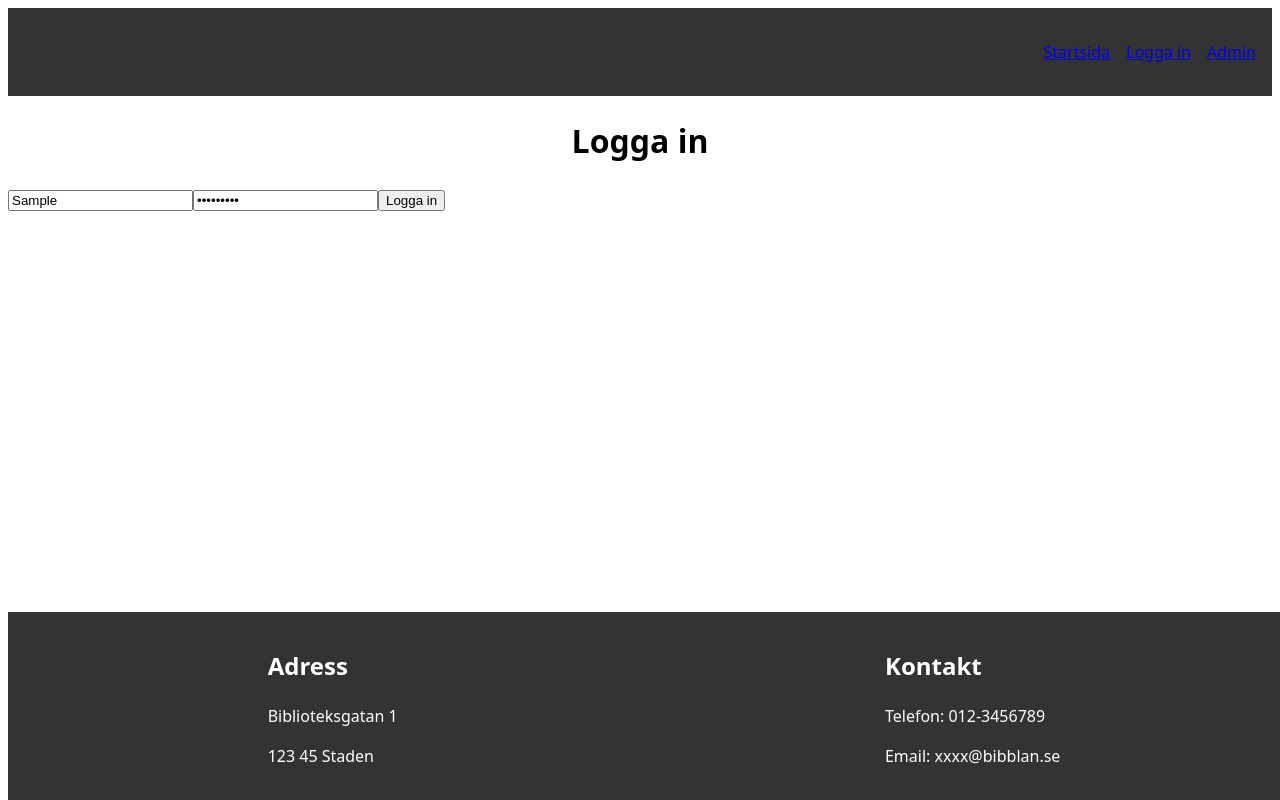
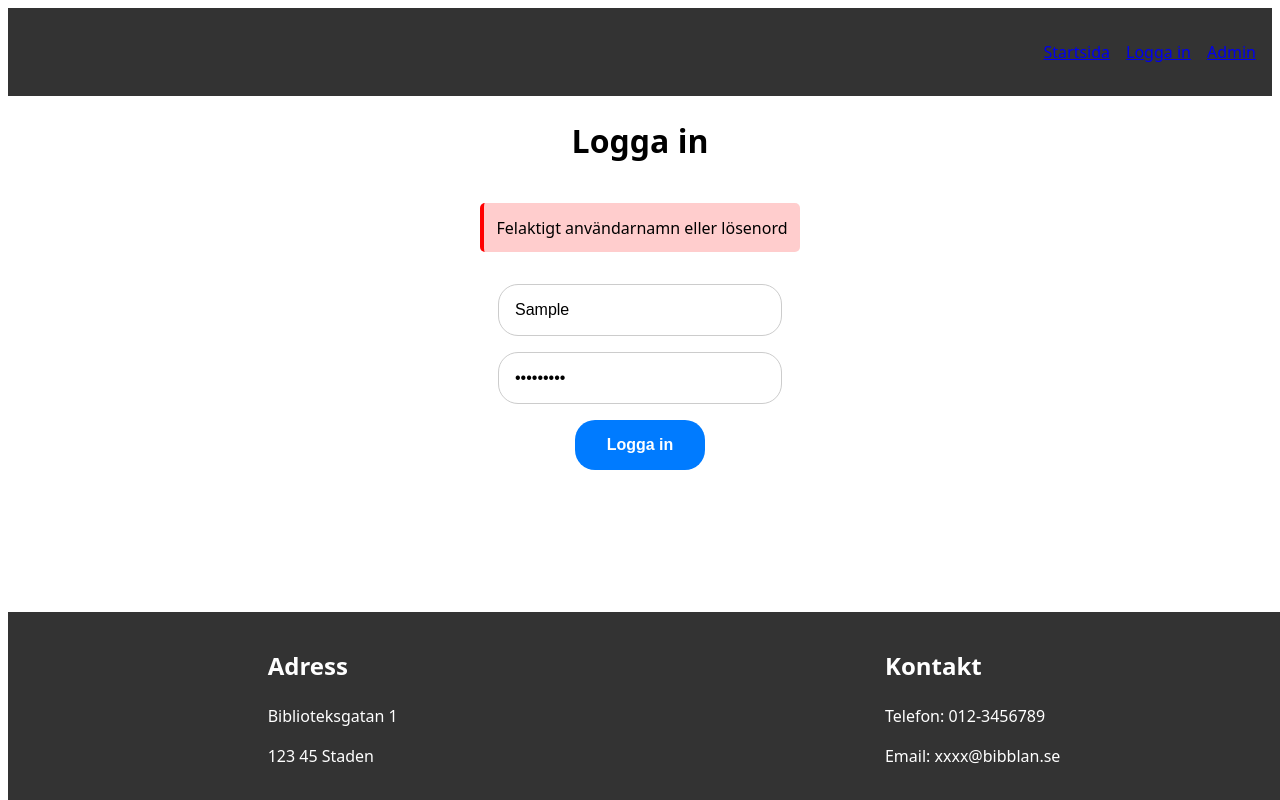
Before and after one commit to nathalievaster/library-frontend, a React (Vite) app: page /login in a window 1280 px wide. Both pictures are taken after typing "Sample", "Sample123" into the empty fields and a click on the button "Logga in". Built offline with nearby package versions, Linux system fonts and the light colour scheme; no server answers.

Commit message:
css för error-meddelanden

```diff
--- a/src/pages/Login.module.css
+++ b/src/pages/Login.module.css
@@ -10,6 +10,7 @@ input {
     min-width: 250px;
     border-radius: 20px;
     border: 1px solid #ccc;
+    font-size: 1em;
 }
 
 button {
@@ -22,3 +23,10 @@ button {
     font-size: 1em;
     font-weight: bold;
 }
+
+.error {
+    background-color: rgba(255, 0, 0, 0.197);
+    border-left: 4px solid red;
+    border-radius: 5px;
+    padding: 0.8em;
+}
--- a/src/pages/LoginPage.tsx
+++ b/src/pages/LoginPage.tsx
@@ -1,6 +1,7 @@
 import { useState } from "react"
 import { useNavigate } from "react-router-dom"
 import styles from "./Login.module.css"
+import { useAuth } from "../context/AuthContext"
 
 const LoginPage = () => {
 
@@ -8,40 +9,32 @@ const LoginPage = () => {
   const [username, setUsername] = useState("")
   const [password, setPassword] = useState("")
   const [error, setError] = useState("")
+
   const navigate = useNavigate()
+  const { login } = useAuth()
 
   const handleLogin = async (e: React.FormEvent) => {
     e.preventDefault()
     setError("");
 
-    const res = await fetch("http://localhost:5000/api/auth/login", {
-      method: "POST",
-      headers: {
-        "Content-Type": "application/json"
-      },
-      body: JSON.stringify({ username, password })
-    })
-
-    const data = await res.json()
-
-    if (res.ok) {
-      // Spara token i localStorage
-      localStorage.setItem("token", data.token)
-      // Navigera till startsidan
+    try {
+      await login({username, password})
       navigate("/")
-    } else {
-      alert("Inloggning misslyckades: " + data.message)
+    } catch (error) {
+      setError("Felaktigt användarnamn eller lösenord")
     }
 
   }
   return (
     <>
       <h1>Logga in</h1>
-        <form onSubmit={handleLogin}>
-          <input type="text" placeholder="Användarnamn" value={username} onChange={e => setUsername(e.target.value)} required />
-          <input type="password" placeholder="Lösenord" value={password} onChange={e => setPassword(e.target.value)} required />
+      <form className={styles.loginForm} onSubmit={handleLogin}>
+        {error && <p className={styles.error}>{error}</p>}
+        <input type="text" placeholder="Användarnamn" value={username} onChange={e => setUsername(e.target.value)}/>
+        <input type="password" placeholder="Lösenord" value={password} onChange={e => setPassword(e.target.value)}/>
         <button type="submit">Logga in</button>
       </form>
+
     </>
   )
 }
```
Lines whose indentation alone changed are shown as unchanged.
